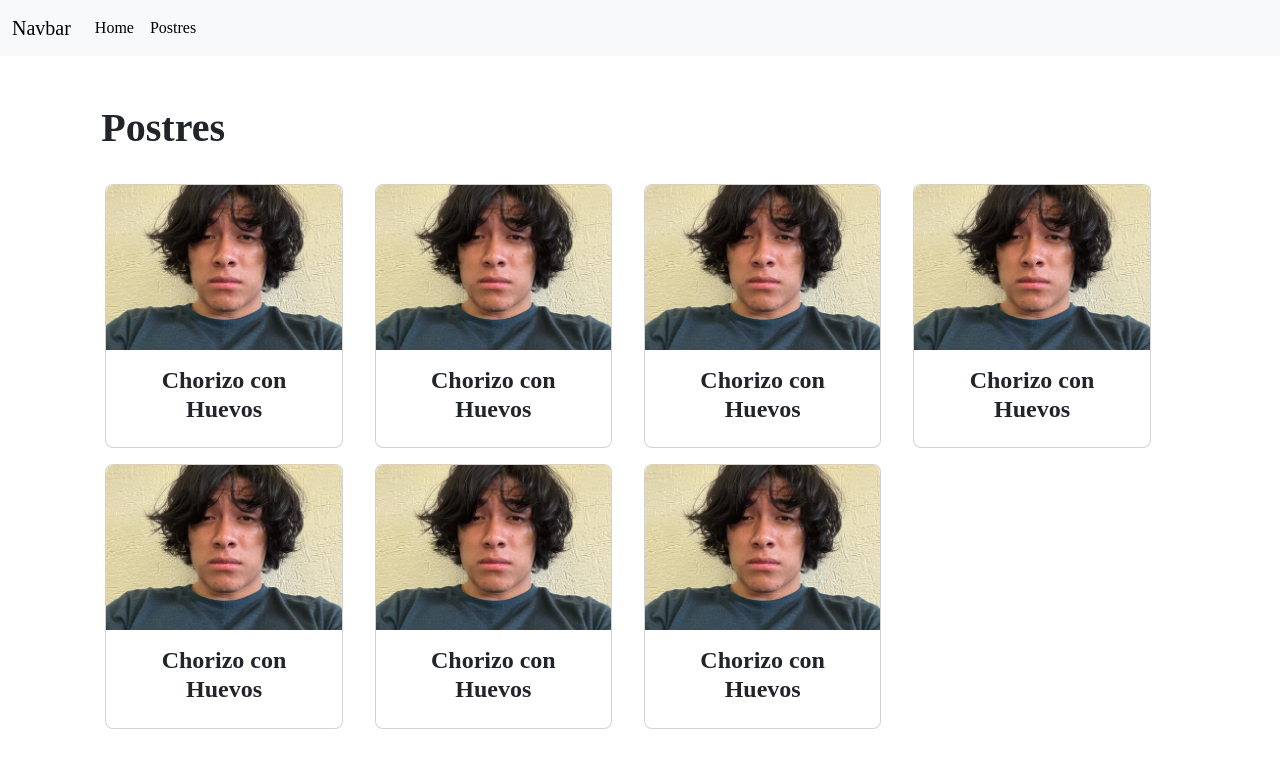
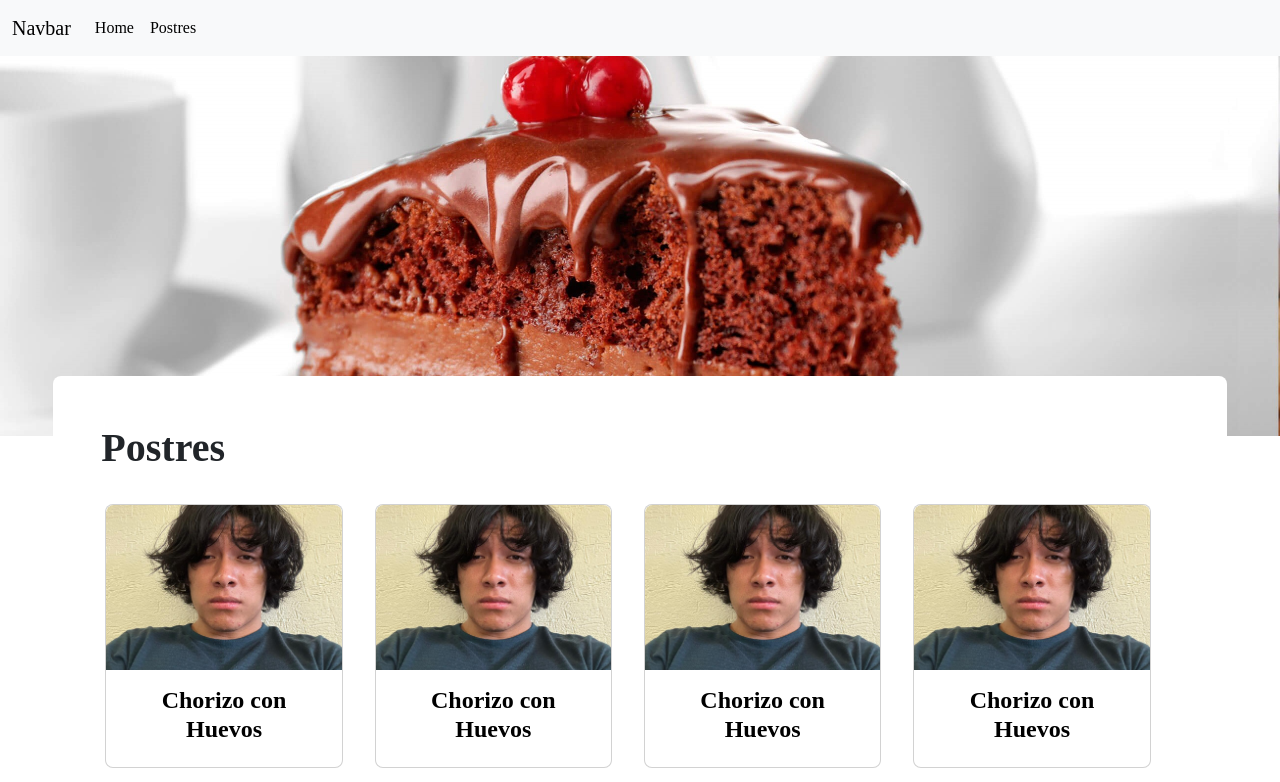
Before and after one commit to DravZ/recetario, a React (Vite) app: page /postres in a window 1280 px wide. Shown: the top 782 px of the page. Built offline with nearby package versions, Linux system fonts and the light colour scheme; a web font is replaced by a local one.

Commit message:
Categorias v.2

```diff
--- a/src/components/Pages/postres/PostresComponent.css
+++ b/src/components/Pages/postres/PostresComponent.css
@@ -0,0 +1,9 @@
+.conteiner-rel{
+    position: relative;
+}
+.container-category{
+    position: absolute;
+    top: 40vh;
+    background-color: #fff;
+    border-radius: 0.5rem;
+}
--- a/src/components/Pages/postres/PostresComponent.tsx
+++ b/src/components/Pages/postres/PostresComponent.tsx
@@ -5,9 +5,14 @@ function PostresComponent(){
     return(
         <>
         <div className='conteiner-fluid'>
-            <div className='row justify-content-center m-0'>
-                <div className='col-11'>
-                    <CategoriasComponent categoria='Postres'/>
+            <div className='conteiner-rel'>
+                <div className='row mx-0 p-0'>
+                    <img className='p-0' src="../../../../public/img/Categorias/banner_pastel_choco.jpg" alt="" />
+                </div>
+                <div className='row justify-content-center m-0'>
+                    <div className='col-11 container-category'>
+                        <CategoriasComponent categoria='Postres'/>
+                    </div>
                 </div>
             </div>
         </div>
--- a/src/components/category/CardProductComponent/CardProductComponent.css
+++ b/src/components/category/CardProductComponent/CardProductComponent.css
@@ -21,3 +21,9 @@
 .card-product{
     border-radius: 0.5rem;
 }
+.no-decoration{
+    text-decoration: none;
+}
+.fontclr-black{
+    color: black;
+}
--- a/src/components/category/CardProductComponent/CardProductComponent.tsx
+++ b/src/components/category/CardProductComponent/CardProductComponent.tsx
@@ -6,12 +6,14 @@ function CardProductComponent(){
         <>
         <div className='col-3 px-3'>
             <div className="card col-12 my-2 card-product">
+                <a href="" className='no-decoration fontclr-black'>
                     <div className="square-img">
                         <img src="../../../public/EasterEgg.jpg" alt="Imagen de ejemplo"/>
                     </div>
                     <div className="card-body">
                         <h4 className="card-title font-bold text-center">Chorizo con Huevos</h4>
                     </div>
+                </a>
             </div>
         </div>
         </>
```
Also changed, not shown: public/img/Categorias/banner_pastel_choco.jpg (added). Lines whose indentation alone changed are shown as unchanged.
